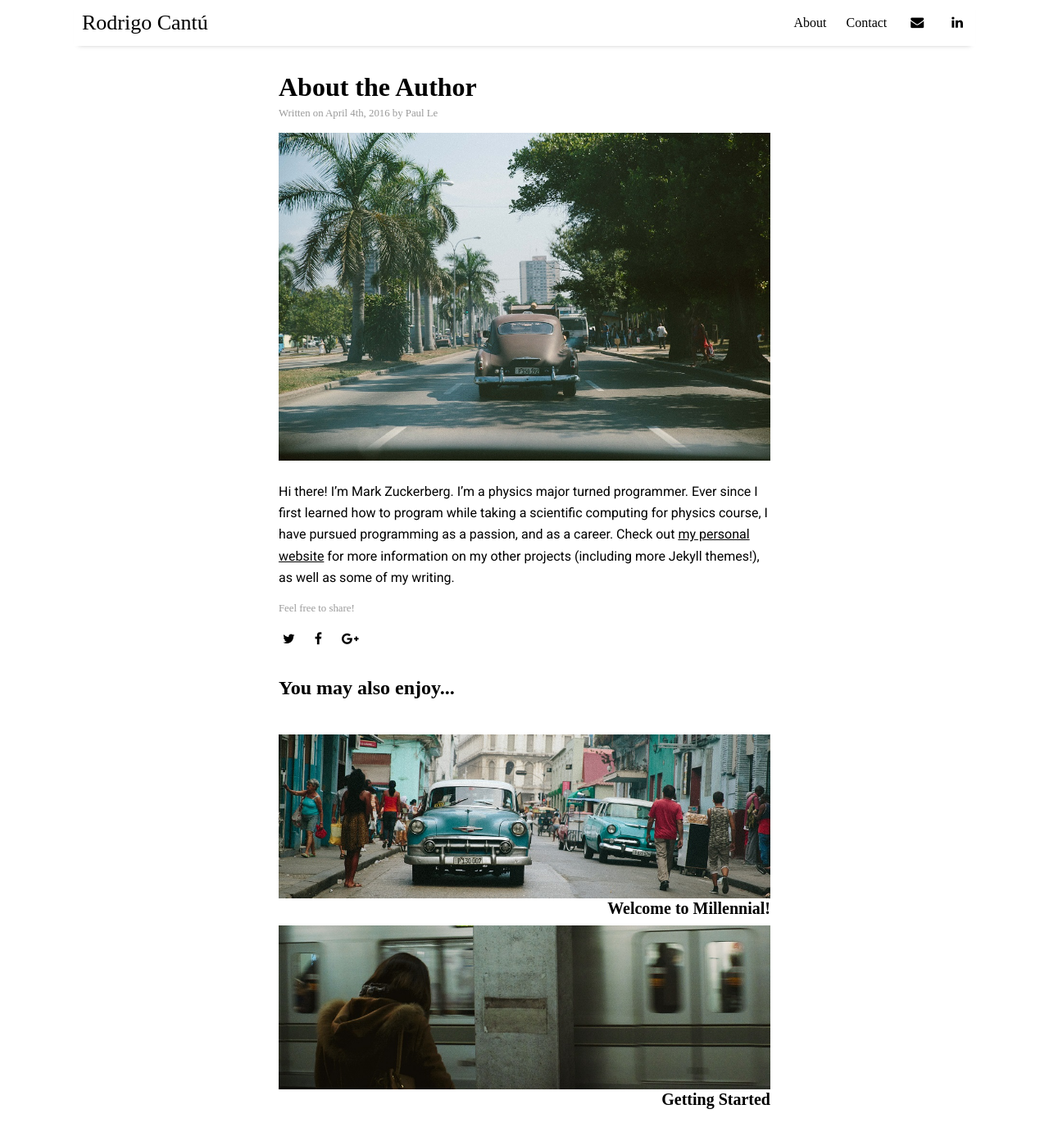
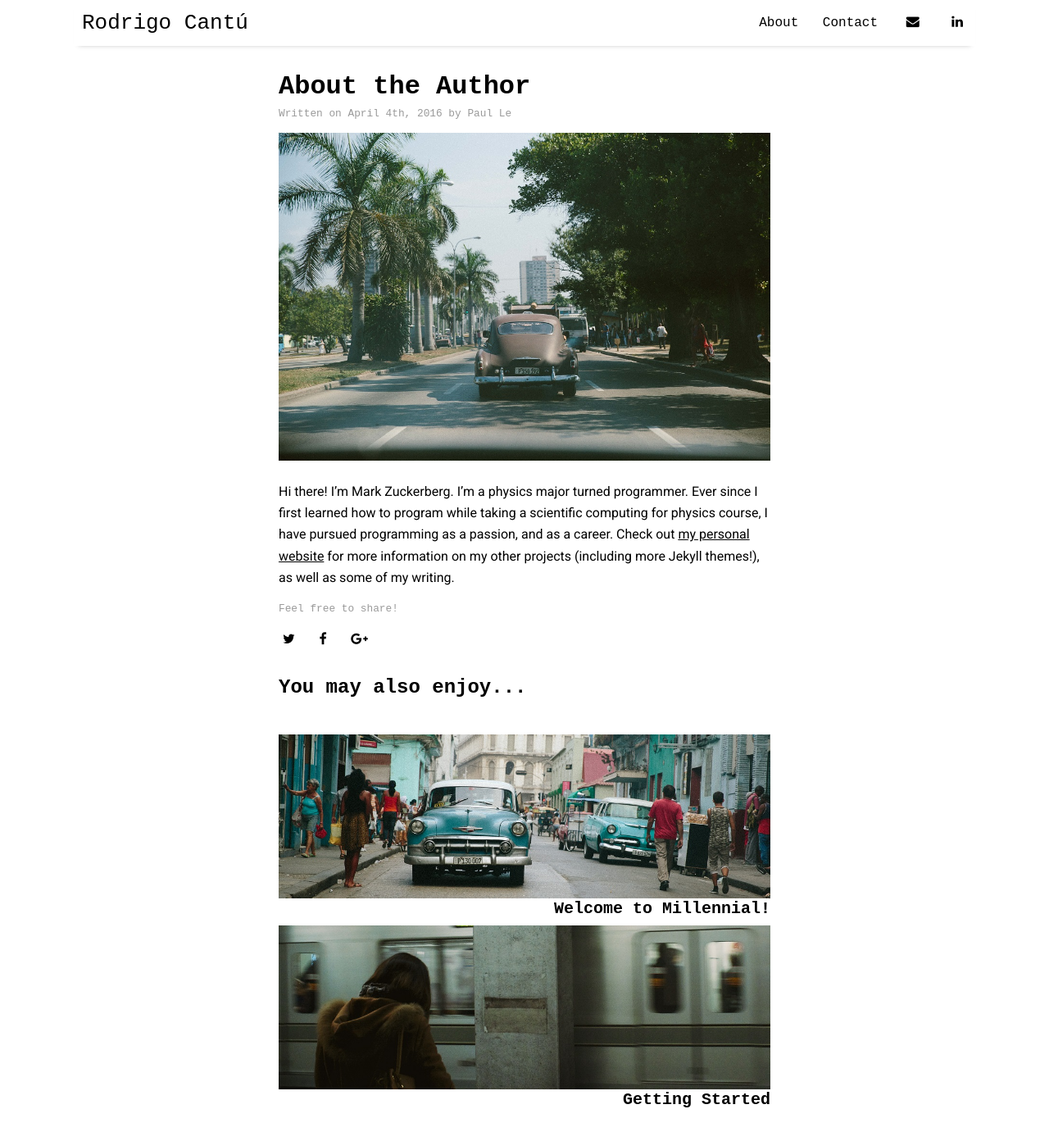
Before and after one commit to rod-can/rodrigo-cantu, a Jekyll site: the page built from _posts/2016-04-04-about-the-author.md, in a window 1280 px wide and 1400 px high. Shown: the top 1392 px of the window at 82% size. Built offline with Jekyll 4.4.1, drawn with Linux system fonts in a browser that asks for light colours; nearby versions of some CDN libraries.

Commit message:
Update main.scss

```diff
--- a/assets/css/main.scss
+++ b/assets/css/main.scss
@@ -6,7 +6,7 @@
   Site variables
 */
 
-$base-font-family: 'Permanent Marker';
+$base-font-family: 'Major Mono Display', monospace;
 
 $body-font-family: 'Roboto', sans-serif;
 
```
